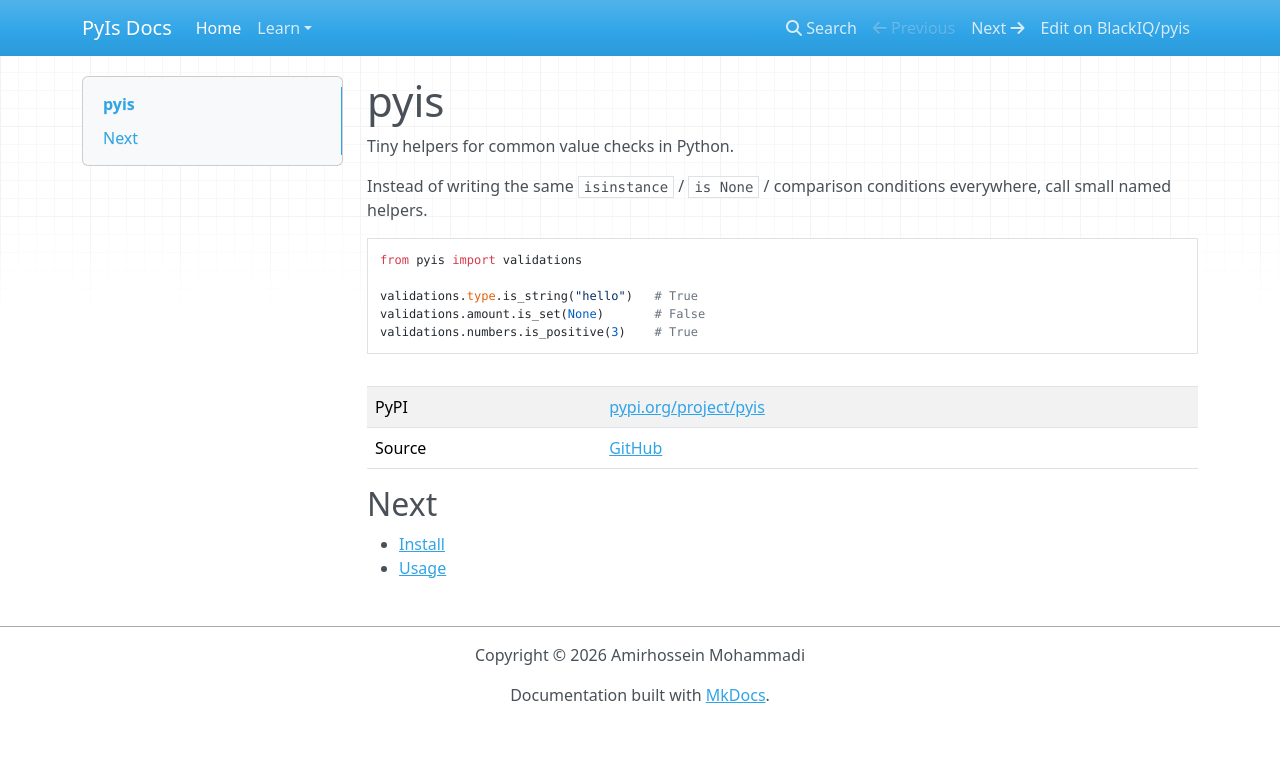
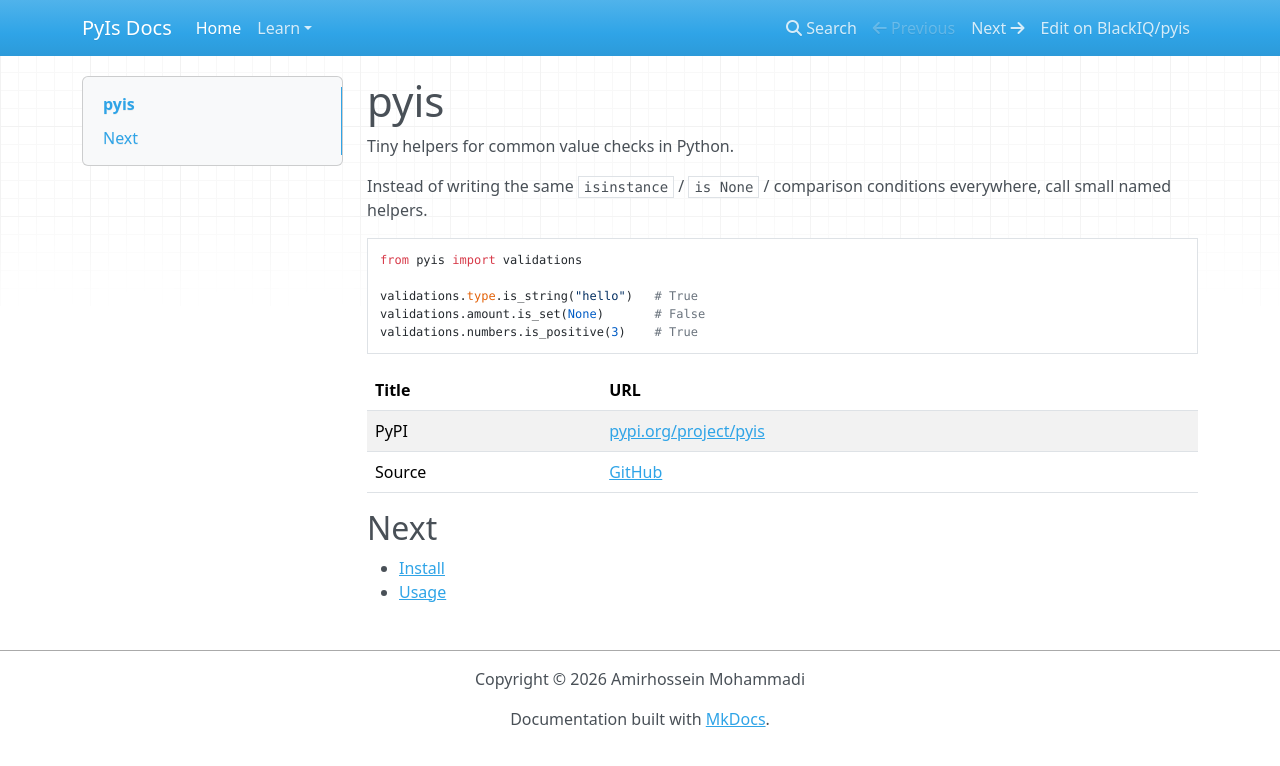
Before and after one commit to BlackIQ/pyis, an MkDocs documentation site: the page built from docs/index.md, in a window 1280 px wide. Shown: the top 766 px of the page. Built offline with MkDocs 1.6.1, drawn with Linux system fonts in a browser that asks for light colours; nearby versions of some CDN libraries.

Commit message:
OK, update docs

````diff
--- a/docs/index.md
+++ b/docs/index.md
@@ -12,7 +12,7 @@ validations.amount.is_set(None)       # False
 validations.numbers.is_positive(3)    # True
 ```
 
-|        |                                                         |
+| Title  | URL                                                     |
 | ------ | ------------------------------------------------------- |
 | PyPI   | [pypi.org/project/pyis](https://pypi.org/project/pyis/) |
 | Source | [GitHub](https://github.com/BlackIQ/pyis)               |
````
